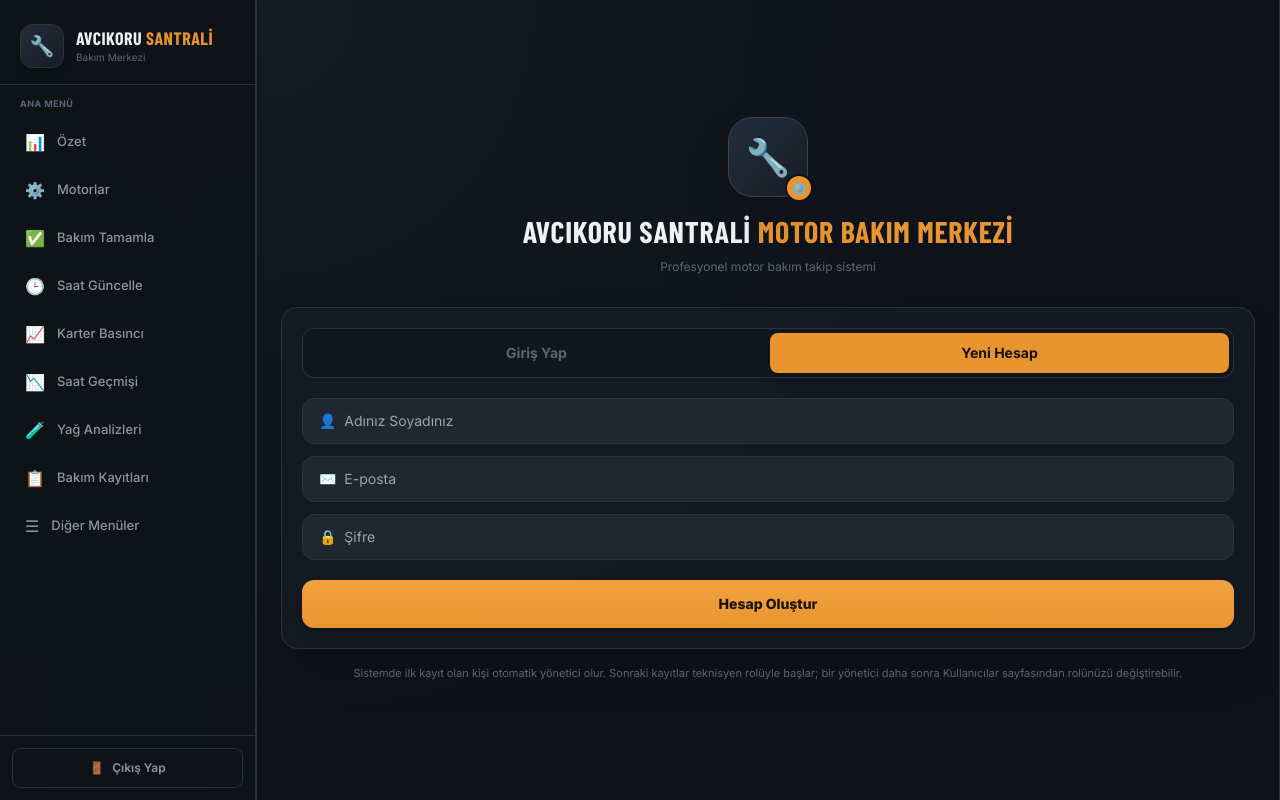
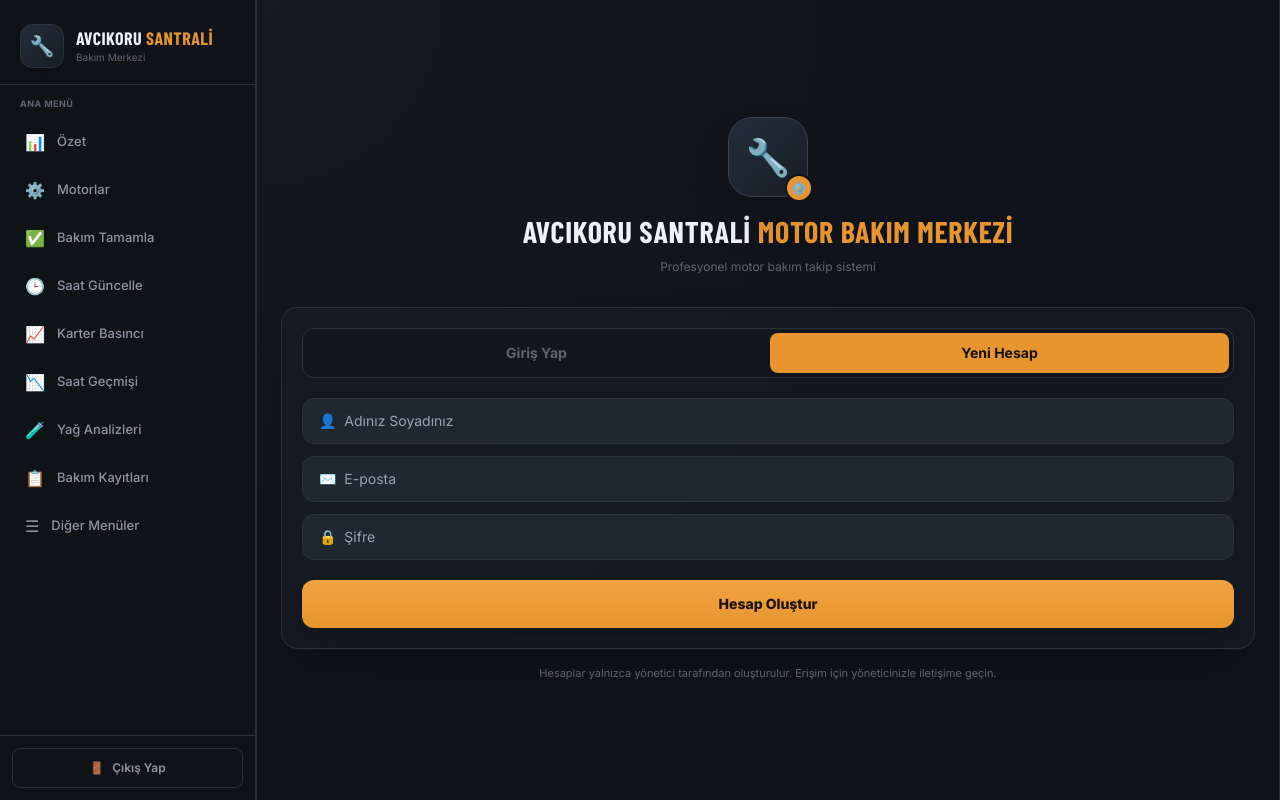
Before and after one commit to yalcinsahin55/agm-bakim-nextjs, a Next.js app: page /login in a window 1280 px wide. Both pictures are taken after a click on the button "Yeni Hesap". Built offline with nearby package versions, Linux system fonts and the light colour scheme; no server answers.

Commit message:
Update registration information text

```diff
--- a/app/login/page.jsx
+++ b/app/login/page.jsx
@@ -112,8 +112,7 @@ export default function LoginPage() {
 
       {tab === "register" && (
         <p className="text-faint text-[11px] text-center mt-4 leading-relaxed px-2 animate-fade-in">
-          Sistemde ilk kayıt olan kişi otomatik yönetici olur. Sonraki kayıtlar teknisyen rolüyle başlar;
-          bir yönetici daha sonra Kullanıcılar sayfasından rolünüzü değiştirebilir.
+          Hesaplar yalnızca yönetici tarafından oluşturulur. Erişim için yöneticinizle iletişime geçin.
         </p>
       )}
     </div>
```
